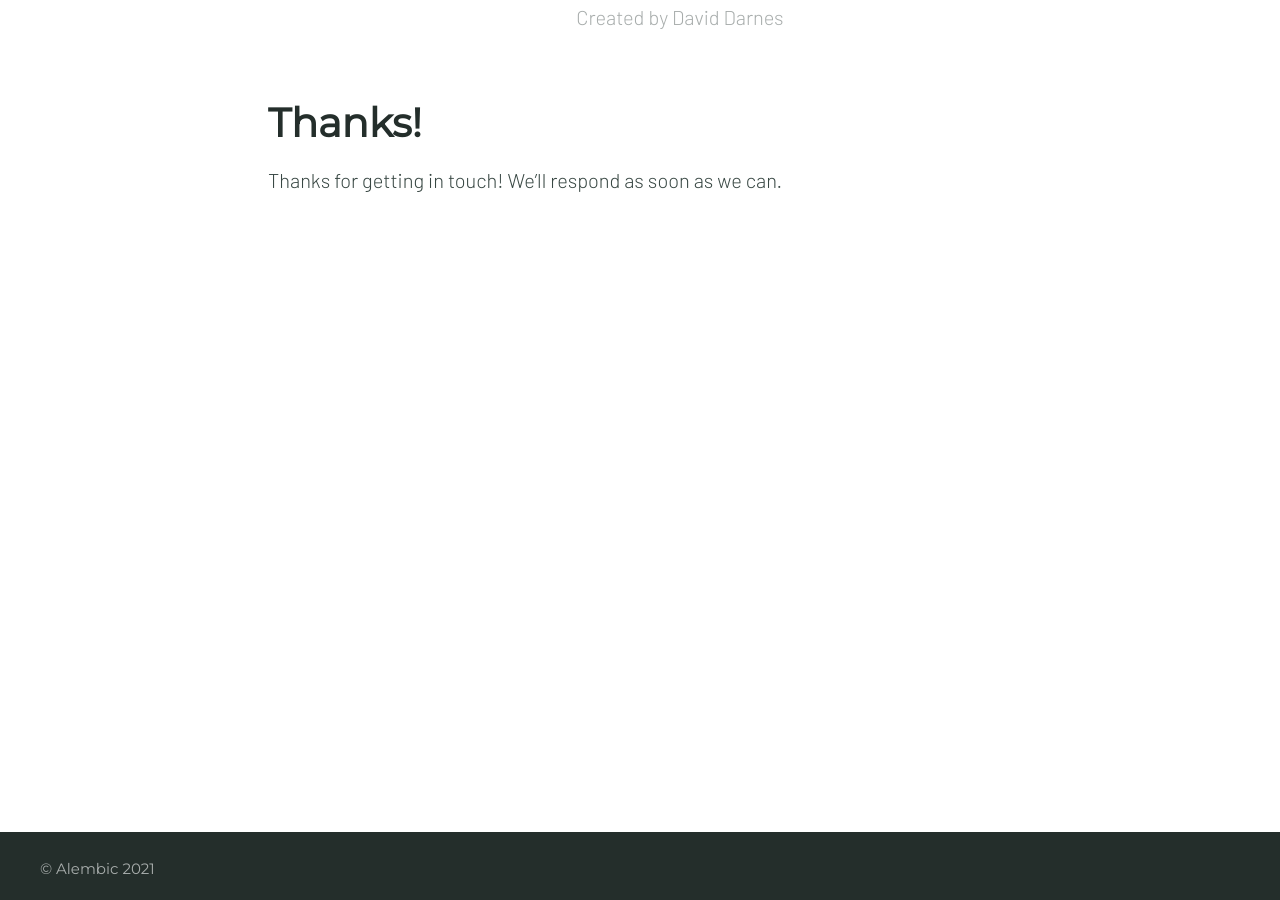
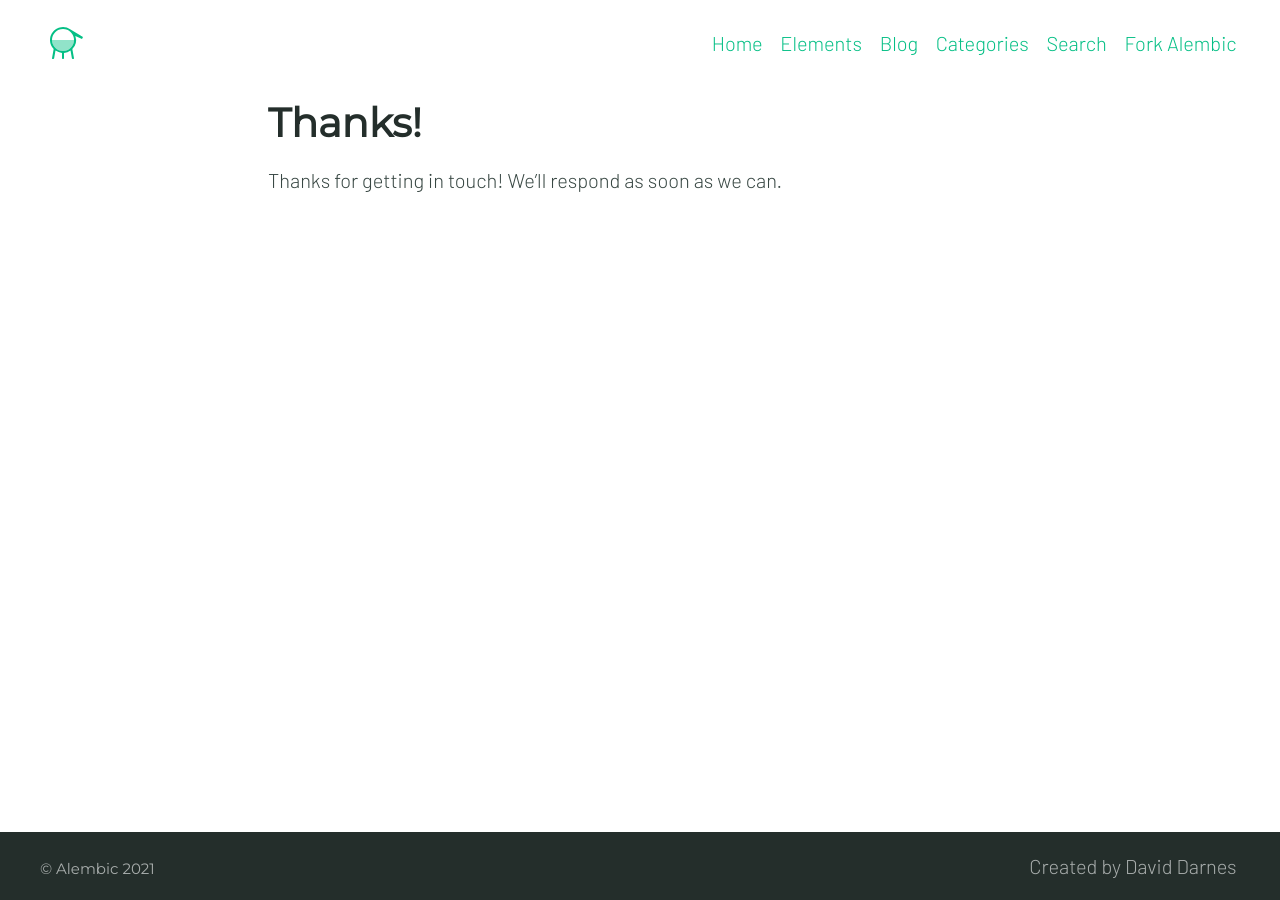
Before and after one commit to earlyheadstart/leadeducation2, a Jekyll site: the page built from thanks.md, in a window 1280 px wide. Built offline with Jekyll 4.4.1, drawn with Linux system fonts in a browser that asks for light colours; some web fonts are replaced.

Commit message:
Update _theme.scss

```diff
--- a/_sass/_theme.scss
+++ b/_sass/_theme.scss
@@ -20,14 +20,6 @@ body {
 .footer {
   .nav {
     text-align: center;
-    position: fixed;
-    width: 100%;
-    top:0;
-    background: white;
-    height: 105px;
-  }
-  .logo {
-    @include flex(0 0 auto);
   }
   .container {
     @include flexbox;
```
